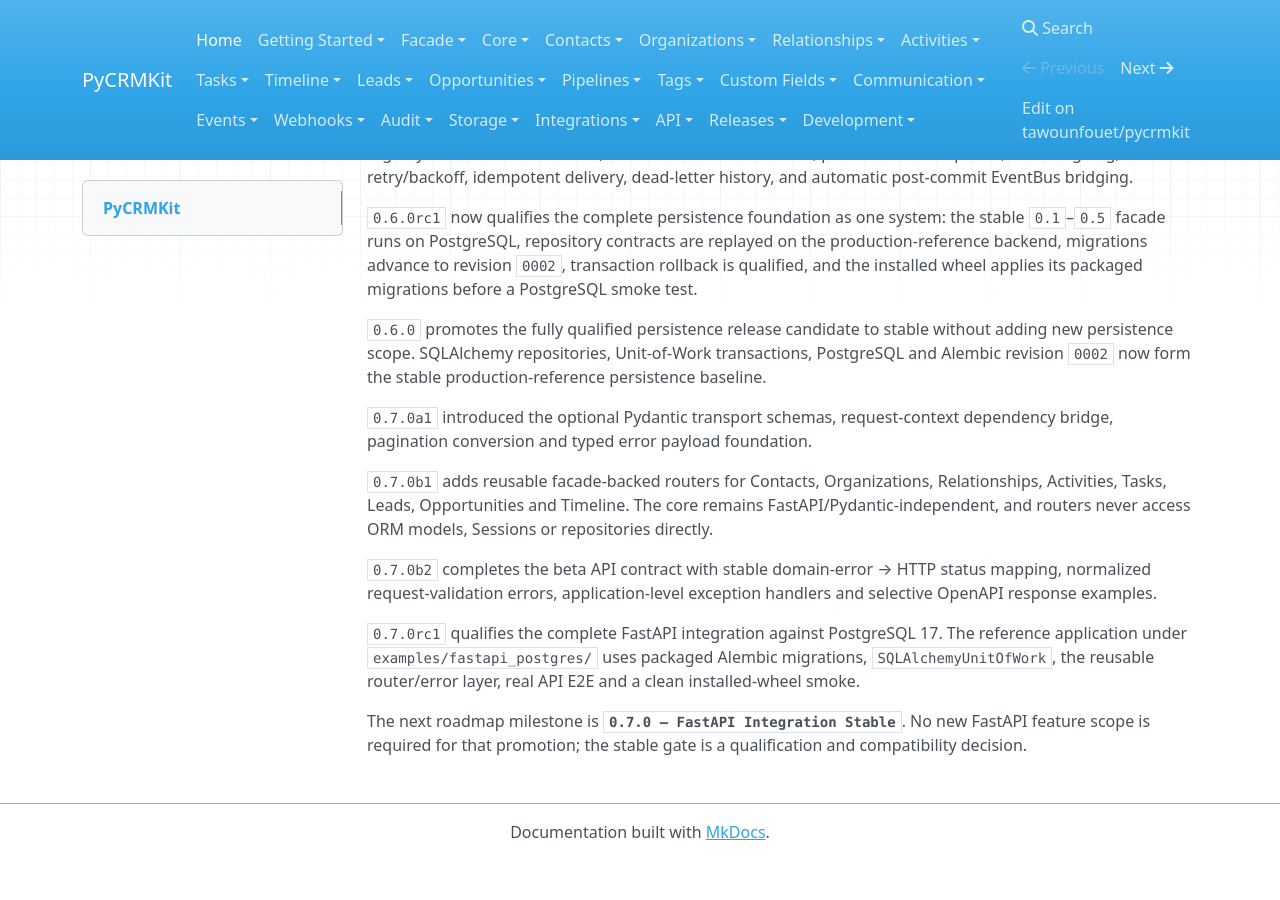
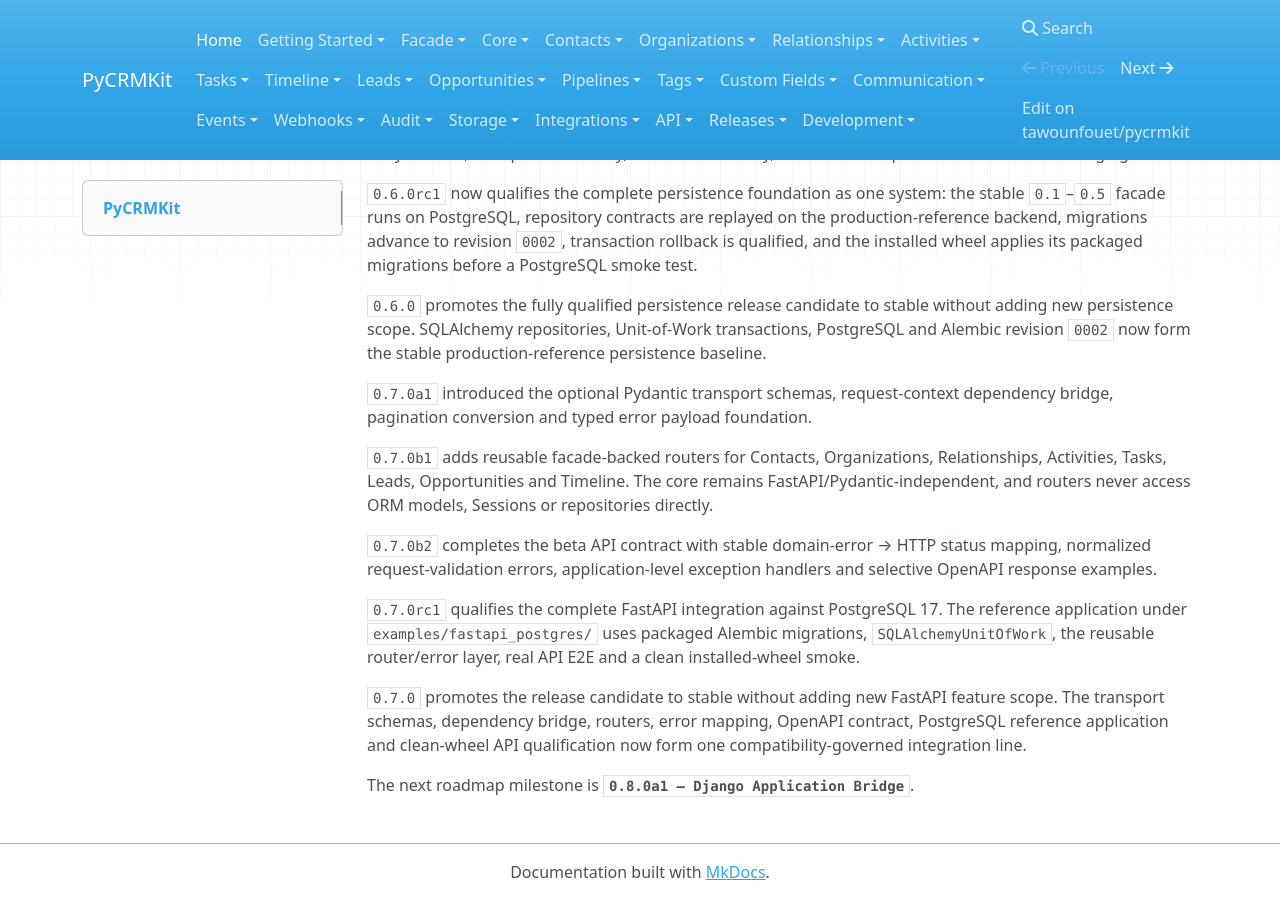
Before and after one commit to tawounfouet/pycrmkit, an MkDocs documentation site: the page built from docs/index.md, in a window 1280 px wide and 900 px high, scrolled down 887 px. Built offline with MkDocs 1.6.1, drawn with Linux system fonts in a browser that asks for light colours; nearby versions of some CDN libraries; before the commit the page ends 1747 px from its top, so only the background shows below that; some of the changed text lies outside the part shown.

Commit message:
docs: mark FastAPI integration stable

```diff
--- a/docs/index.md
+++ b/docs/index.md
@@ -2,8 +2,7 @@
 
 PyCRMKit is a modular, headless Python CRM domain framework.
 
-The current stable version is **`0.6.0 — Persistence Foundation Stable`**.
-The latest integration prerelease is **`0.7.0rc1 — FastAPI Example + E2E`**.
+The current stable version is **`0.7.0 — FastAPI Integration Stable`**.
 The stable `0.1`–`0.5` CRM Core, Activity/Timeline, Sales, Communication,
 and Eventing/Webhooks contracts are compatibility-governed:
 
@@ -77,6 +76,9 @@
 Alembic migrations, `SQLAlchemyUnitOfWork`, the reusable router/error layer,
 real API E2E and a clean installed-wheel smoke.
 
-The next roadmap milestone is **`0.7.0 — FastAPI Integration Stable`**. No new
-FastAPI feature scope is required for that promotion; the stable gate is a
-qualification and compatibility decision.
+`0.7.0` promotes the release candidate to stable without adding new FastAPI
+feature scope. The transport schemas, dependency bridge, routers, error mapping,
+OpenAPI contract, PostgreSQL reference application and clean-wheel API
+qualification now form one compatibility-governed integration line.
+
+The next roadmap milestone is **`0.8.0a1 — Django Application Bridge`**.
```
